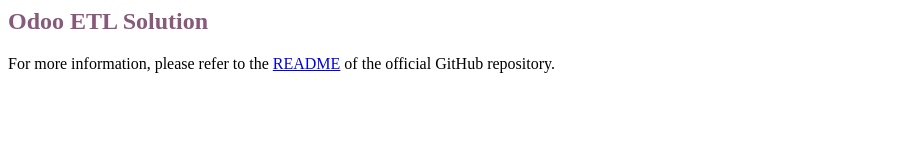
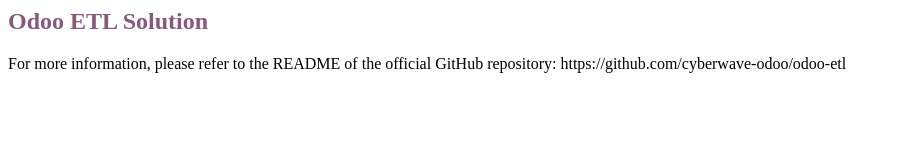
Before and after one commit to cyberwave-odoo/odoo-etl, a plain HTML site: page odoo_etl/static/description/index.html in a window 1280 px wide. Shown: the whole page, without its empty margins (0-899 px from the left). Drawn offline with Linux system fonts and the light colour scheme.

Commit message:
Update link formatting in index.html for clarity

```diff
--- a/odoo_etl/static/description/index.html
+++ b/odoo_etl/static/description/index.html
@@ -2,7 +2,7 @@
   <div class="oe_row oe_spaced">
     <h1 class="oe_slogan" style="color:#875A7B;">Odoo ETL Solution</h1>
     <p class="oe_slogan mt-2">
-      For more information, please refer to the <a href="https://github.com/cyberwave-odoo/odoo-etl" target="_blank">README</a> of the official GitHub repository.
+      For more information, please refer to the README of the official GitHub repository: https://github.com/cyberwave-odoo/odoo-etl
     </p>
   </div>
 </section>
```
